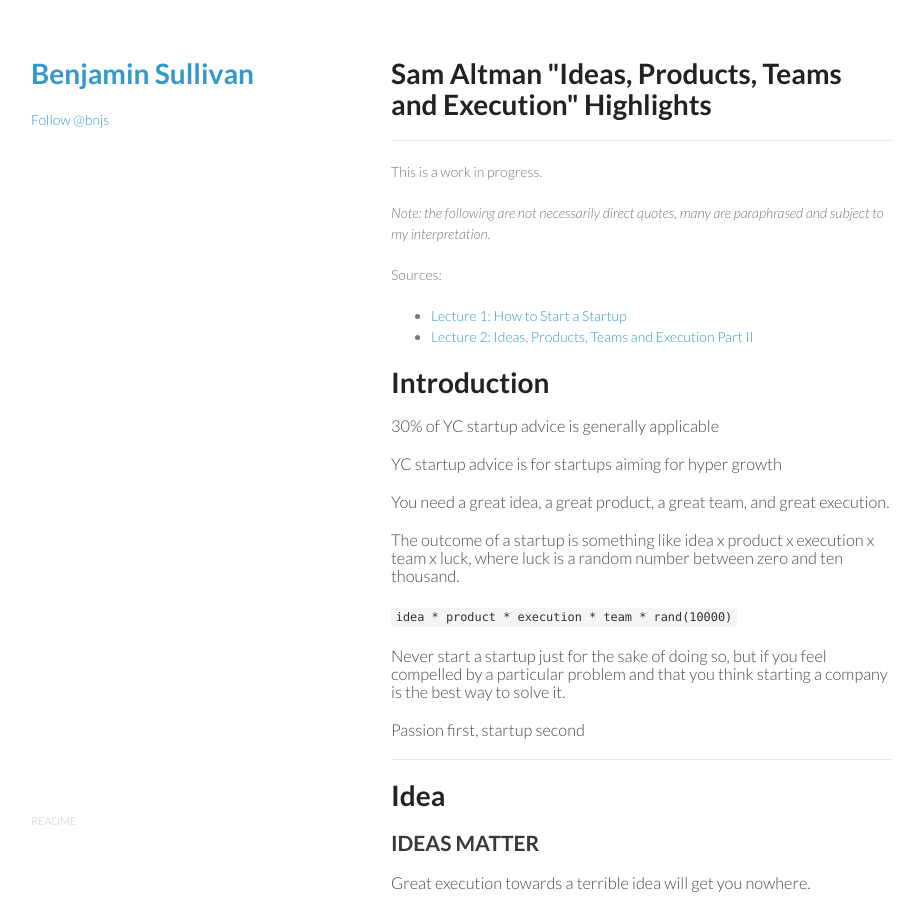
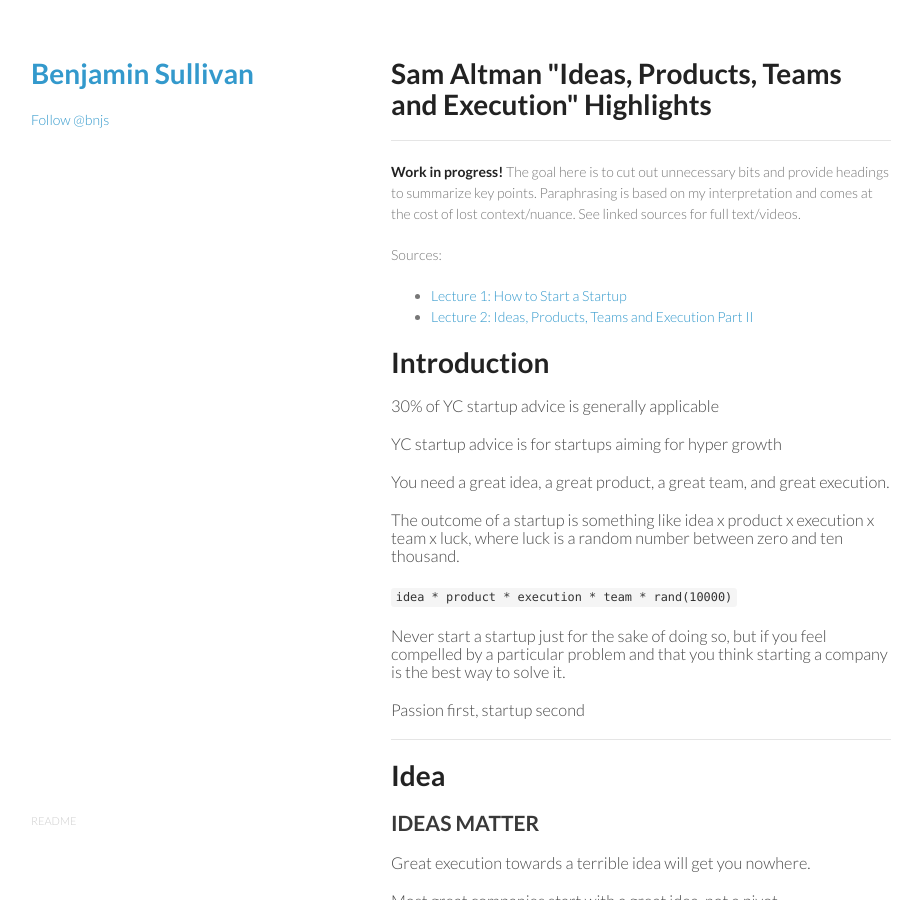
Before and after one commit to bnjs/bnjs.github.io, a Jekyll site: the page built from notes/sam-altman-ideas-products-teams-and-execution-highlights.md, in a window 1280 px wide and 900 px high. Shown: the whole window, without its empty margins (179-1101 px from the left). Built offline with Jekyll 4.4.1, drawn with Linux system fonts in a browser that asks for light colours; nearby versions of some CDN libraries; comment, search, counter and statistics services are not loaded.

Commit message:
Improved introduction

```diff
--- a/notes/sam-altman-ideas-products-teams-and-execution-highlights.md
+++ b/notes/sam-altman-ideas-products-teams-and-execution-highlights.md
@@ -14,9 +14,7 @@
 
 ---
 
-This is a work in progress.
-
-*Note: the following are not necessarily direct quotes, many are paraphrased and subject to my interpretation.*
+**Work in progress!** The goal here is to cut out unnecessary bits and provide headings to summarize key points. Paraphrasing is based on my interpretation and comes at the cost of lost context/nuance. See linked sources for full text/videos.
 
 Sources:
 
```
